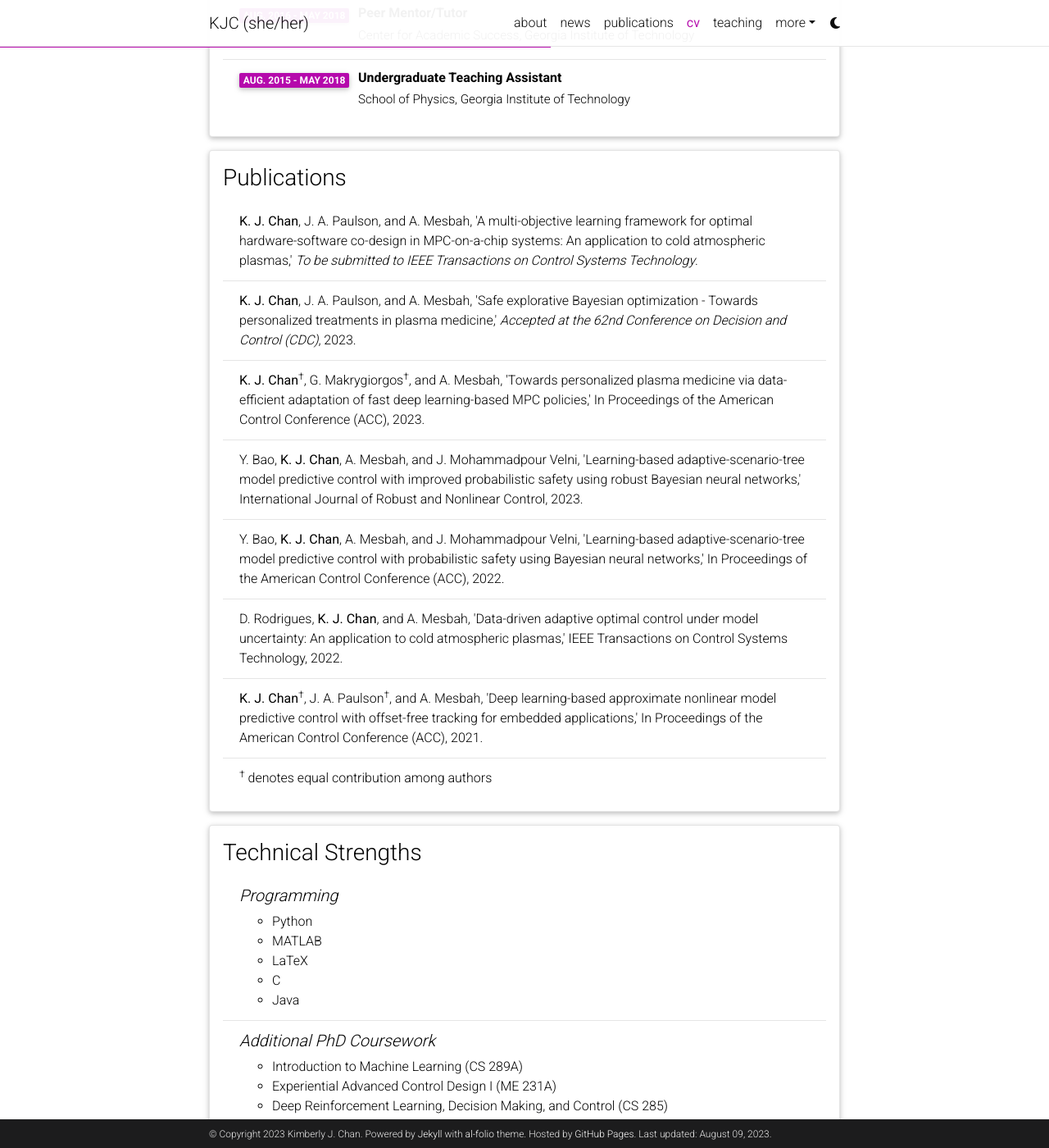
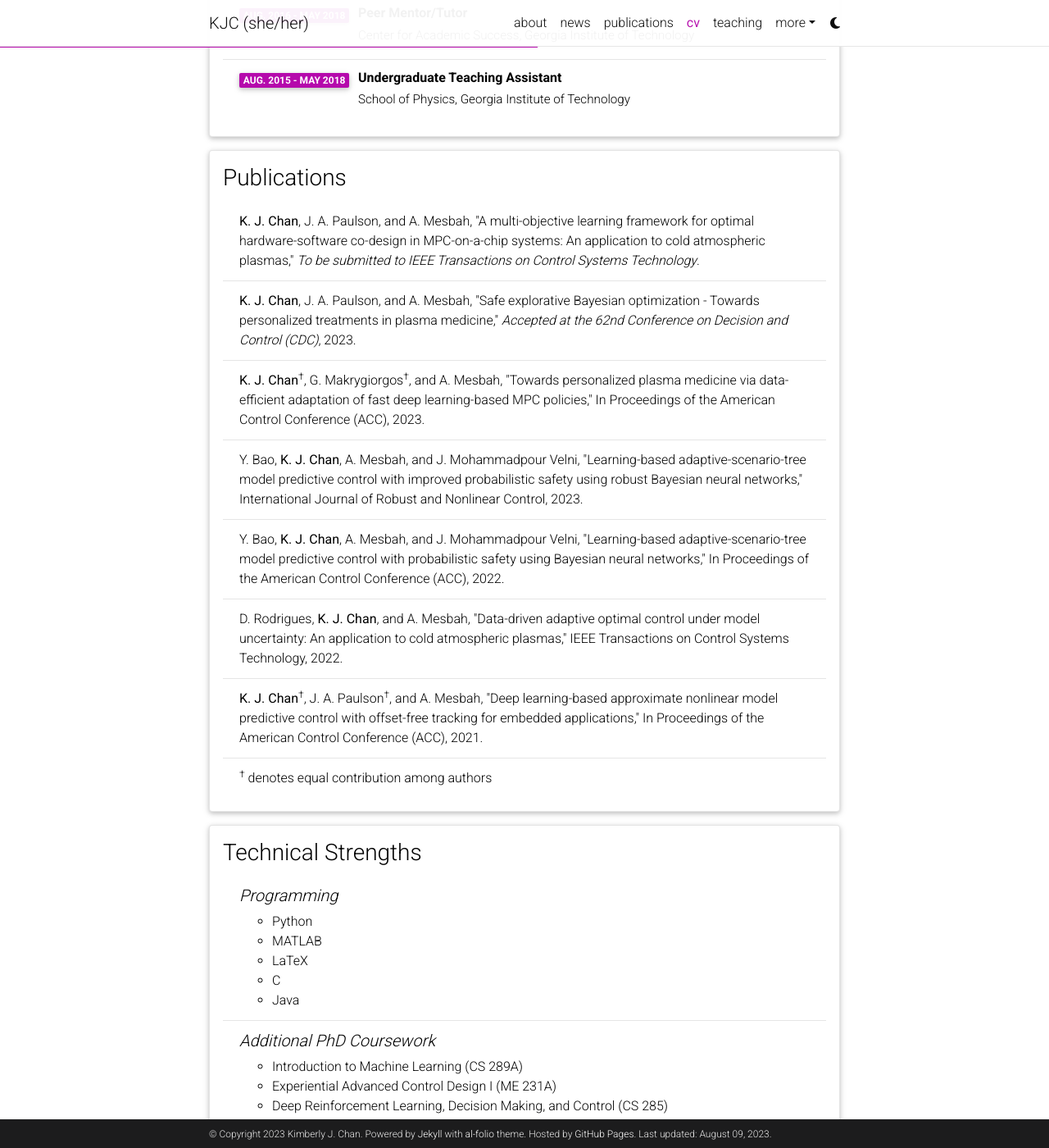
Before and after one commit to kchan45/kchan45.github.io, a Jekyll site: the page built from _pages/cv.md, in a window 1280 px wide and 1400 px high, scrolled down 2087 px. Shown: the whole window at 82% size. Built offline with Jekyll 4.4.1, drawn with Linux system fonts in a browser that asks for light colours; comment, search, counter and statistics services are not loaded; a style sheet for code colours, icons or effects is not loaded; some of the changed text lies outside the part shown.

Commit message:
update CV page

```diff
--- a/_data/cv.yml
+++ b/_data/cv.yml
@@ -12,7 +12,7 @@
   type: time_table
   contents:
     - title: Doctor of Philosophy (PhD)
-      institution: University of California, Berkeley, Berkeley, California
+      institution: University of California, Berkeley; Berkeley, California
       year: 2024 (expected)
       description:
         - Major in Chemical and Biomolecular Engineering
@@ -21,7 +21,7 @@
         #   contents:
         #     - Sub-description 1.
     - title: Bachelor of Science
-      institution: Georgia Institute of Technology, Atlanta, Georgia
+      institution: Georgia Institute of Technology; Atlanta, Georgia
       year: 2018
       description:
         - Major in Chemical and Biomolecular Engineering
@@ -48,7 +48,7 @@
           contents:
             - Co-developed a correction strategy for deep neural network-based controllers in complex, nonlinear systems on embedded hardware, resulting in Publication 1
             - Created an end-to-end framework for optimal hyperparameter search for embedded learning-based control using multi-objective Bayesian optimization, resulting Publication 7
-            - Continuing work on personalizing plasma treatments using transfer learning and active learning paradigms, resulting in Publications 5,6
+            - Continuing work on personalizing plasma treatments using transfer learning and active learning paradigms, resulting in Publications 5, 6
 
     - title: Undergraduate Research Assistant
       institution: "Georgia Institute of Technology - Prof. Martin Maldovan"
@@ -87,13 +87,13 @@
 - title: Publications
   type: list
   contents:
-    - "<b>K. J. Chan</b>, J. A. Paulson, and A. Mesbah, 'A multi-objective learning framework for optimal hardware-software co-design in MPC-on-a-chip systems: An application to cold atmospheric plasmas,' <i>To be submitted to IEEE Transactions on Control Systems Technology</i>."
-    - "<b>K. J. Chan</b>, J. A. Paulson, and A. Mesbah, 'Safe explorative Bayesian optimization - Towards personalized treatments in plasma medicine,' <i>Accepted at the 62nd Conference on Decision and Control (CDC)</i>, 2023."
-    - "<b>K. J. Chan</b><sup>&#8224</sup>, G. Makrygiorgos<sup>&#8224</sup>, and A. Mesbah, 'Towards personalized plasma medicine via data-efficient adaptation of fast deep learning-based MPC policies,' In Proceedings of the American Control Conference (ACC), 2023."
-    - "Y. Bao, <b>K. J. Chan</b>, A. Mesbah, and J. Mohammadpour Velni, 'Learning-based adaptive-scenario-tree model predictive control with improved probabilistic safety using robust Bayesian neural networks,' International Journal of Robust and Nonlinear Control, 2023."
-    - "Y. Bao, <b>K. J. Chan</b>, A. Mesbah, and J. Mohammadpour Velni, 'Learning-based adaptive-scenario-tree model predictive control with probabilistic safety using Bayesian neural networks,' In Proceedings of the American Control Conference (ACC), 2022."
-    - "D. Rodrigues, <b>K. J. Chan</b>, and A. Mesbah, 'Data-driven adaptive optimal control under model uncertainty: An application to cold atmospheric plasmas,' IEEE Transactions on Control Systems Technology, 2022."
-    - "<b>K. J. Chan</b><sup>&#8224</sup>, J. A. Paulson<sup>&#8224</sup>, and A. Mesbah, 'Deep learning-based approximate nonlinear model predictive control with offset-free tracking for embedded applications,' In Proceedings of the American Control Conference (ACC), 2021."
+    - "<b>K. J. Chan</b>, J. A. Paulson, and A. Mesbah, \"A multi-objective learning framework for optimal hardware-software co-design in MPC-on-a-chip systems: An application to cold atmospheric plasmas,\" <i>To be submitted to IEEE Transactions on Control Systems Technology</i>."
+    - "<b>K. J. Chan</b>, J. A. Paulson, and A. Mesbah, \"Safe explorative Bayesian optimization - Towards personalized treatments in plasma medicine,\" <i>Accepted at the 62nd Conference on Decision and Control (CDC)</i>, 2023."
+    - "<b>K. J. Chan</b><sup>&#8224</sup>, G. Makrygiorgos<sup>&#8224</sup>, and A. Mesbah, \"Towards personalized plasma medicine via data-efficient adaptation of fast deep learning-based MPC policies,\" In Proceedings of the American Control Conference (ACC), 2023."
+    - "Y. Bao, <b>K. J. Chan</b>, A. Mesbah, and J. Mohammadpour Velni, \"Learning-based adaptive-scenario-tree model predictive control with improved probabilistic safety using robust Bayesian neural networks,\" International Journal of Robust and Nonlinear Control, 2023."
+    - "Y. Bao, <b>K. J. Chan</b>, A. Mesbah, and J. Mohammadpour Velni, \"Learning-based adaptive-scenario-tree model predictive control with probabilistic safety using Bayesian neural networks,\" In Proceedings of the American Control Conference (ACC), 2022."
+    - "D. Rodrigues, <b>K. J. Chan</b>, and A. Mesbah, \"Data-driven adaptive optimal control under model uncertainty: An application to cold atmospheric plasmas,\" IEEE Transactions on Control Systems Technology, 2022."
+    - "<b>K. J. Chan</b><sup>&#8224</sup>, J. A. Paulson<sup>&#8224</sup>, and A. Mesbah, \"Deep learning-based approximate nonlinear model predictive control with offset-free tracking for embedded applications,\" In Proceedings of the American Control Conference (ACC), 2021."
     - "<sup>&#8224</sup> denotes equal contribution among authors"
 
 # - title: Open Source Projects
@@ -174,9 +174,10 @@
   type: list
   contents:
     - "<b>K. J. Chan</b>, J. A. Paulson, and A. Mesbah, \"Towards personalized cold plasma treatments using safe explorative Bayesian optimization,\" <i>Accepted at the American Institute of Chemical Engineers (AIChE) 2023 Annual Meeting</i>, Orlando, Florida, USA, 2023."
-    - "<b>K. J. Chan</b><sup>*</sup>, J. A. Paulson, and A. Mesbah, 'End-to-end design and implementation of robust MPC on resource-limited hardware using multi-objective Bayesian optimization and deep learning,' American Institute of Chemical Engineers (AIChE) 2022 Annual Meeting, Phoenix, Arizona, USA, 2022."
-    - "D. Rodrigues<sup>*</sup>, <b>K. J. Chan</b>, and A. Mesbah, 'Optimal control of dose delivery in atmospheric pressure plasma jets,' American Institute of Chemical Engineers (AIChE) 2021 Annual Meeting, Boston, Massachusetts, USA, 2021."
-    - "<b>K. J. Chan</b><sup>*</sup>, A. D. Bonzanini, and A. Mesbah, 'Embedded deep learning-based robust model predictive control for fast-sampling atmospheric pressure plasma jets using field programmable gate arrays,' American Institute of Chemical Engineers (AIChE) 2020 Annual Meeting, San Francisco, California, USA (virtual), 2020."
+    - "<b>K. J. Chan</b><sup>*</sup>, J. A. Paulson, and A. Mesbah, \"End-to-end design and implementation of robust MPC on resource-limited hardware using multi-objective Bayesian optimization and deep learning,\" American Institute of Chemical Engineers (AIChE) 2022 Annual Meeting, Phoenix, Arizona, USA, 2022."
+    - "<b>K. J. Chan</b><sup>*</sup>, J. A. Paulson, and A. Mesbah, \"Automated tuning of generic embedded controllers using multi-objective Bayesian optimization,\" 2022 NorCal Control Conference, Santa Cruz, California, USA, 2022."
+    - "D. Rodrigues<sup>*</sup>, <b>K. J. Chan</b>, and A. Mesbah, \"Optimal control of dose delivery in atmospheric pressure plasma jets,\" American Institute of Chemical Engineers (AIChE) 2021 Annual Meeting, Boston, Massachusetts, USA, 2021."
+    - "<b>K. J. Chan</b><sup>*</sup>, A. D. Bonzanini, and A. Mesbah, \"Embedded deep learning-based robust model predictive control for fast-sampling atmospheric pressure plasma jets using field programmable gate arrays,\" American Institute of Chemical Engineers (AIChE) 2020 Annual Meeting, San Francisco, California, USA (virtual), 2020."
     - "</b><sup>*</sup> denotes presenting author"
 
 # - title: Other Interests
```
